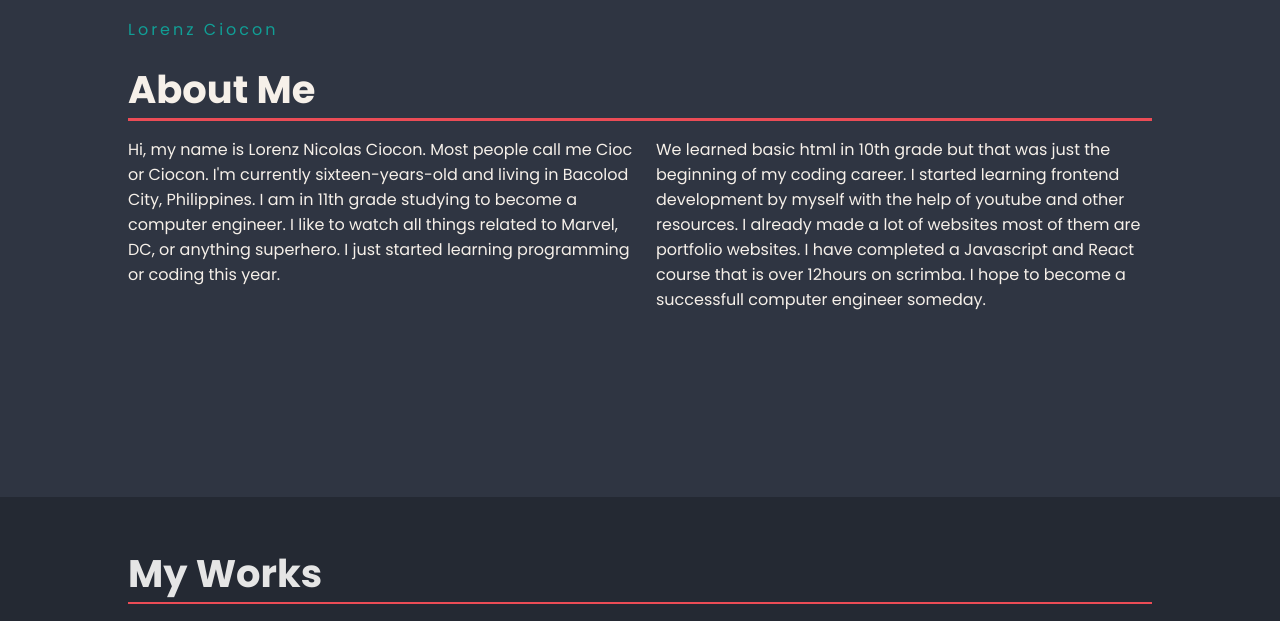
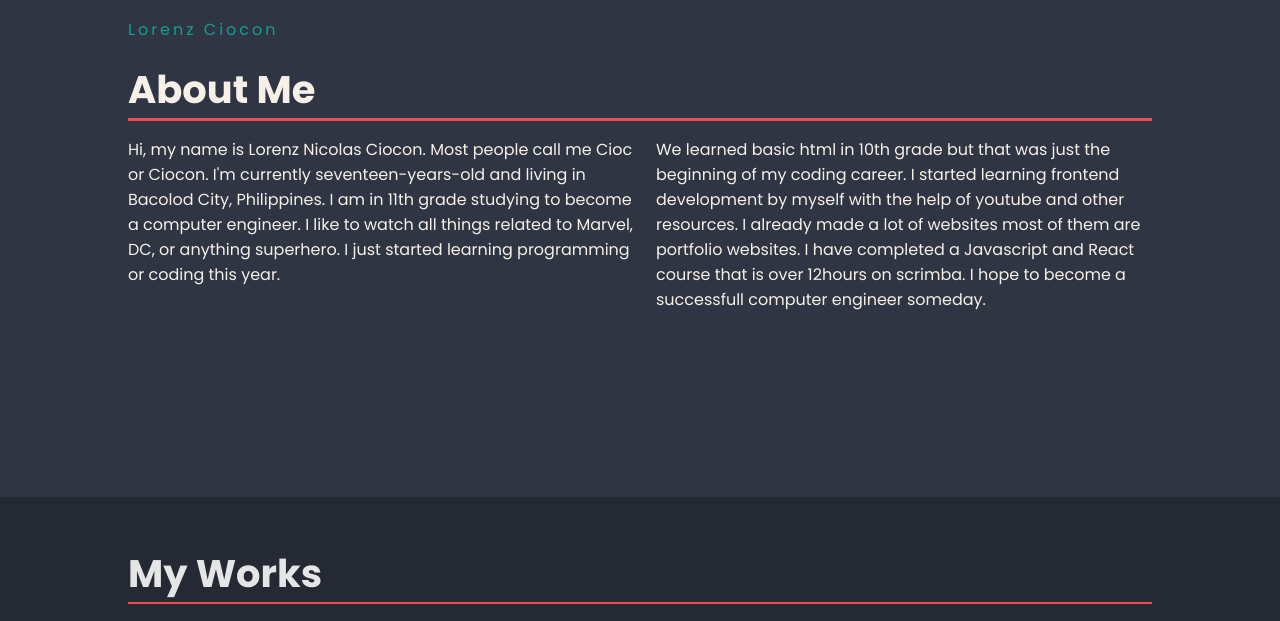
Before and after one commit to liliput35/personal-portfolio, a plain HTML site: page index.html in a window 1280 px wide. Shown: the part 1920-2541 px from the top of the page. Drawn offline with nearby package versions, Linux system fonts and the light colour scheme.

Commit message:
Update index.html

```diff
--- a/index.html
+++ b/index.html
@@ -92,7 +92,7 @@
 
         <div class="aboutcontainer">
           <p>
-            Hi, my name is Lorenz Nicolas Ciocon. Most people call me Cioc or Ciocon. I'm currently sixteen-years-old and living in Bacolod City, Philippines. I am in 11th grade studying to become a computer engineer. I like to watch all things related to Marvel, DC, or anything superhero. I just started learning programming or coding this year.
+            Hi, my name is Lorenz Nicolas Ciocon. Most people call me Cioc or Ciocon. I'm currently seventeen-years-old and living in Bacolod City, Philippines. I am in 11th grade studying to become a computer engineer. I like to watch all things related to Marvel, DC, or anything superhero. I just started learning programming or coding this year.
           </p>
           <p>
             We learned basic html in 10th grade but that was just the beginning of my coding career. I started learning frontend development by myself with the help of youtube and other resources. I already made a lot of websites most of them are portfolio websites. I have completed a Javascript and React course that is over 12hours on scrimba. I hope to become a successfull computer engineer someday.
```
